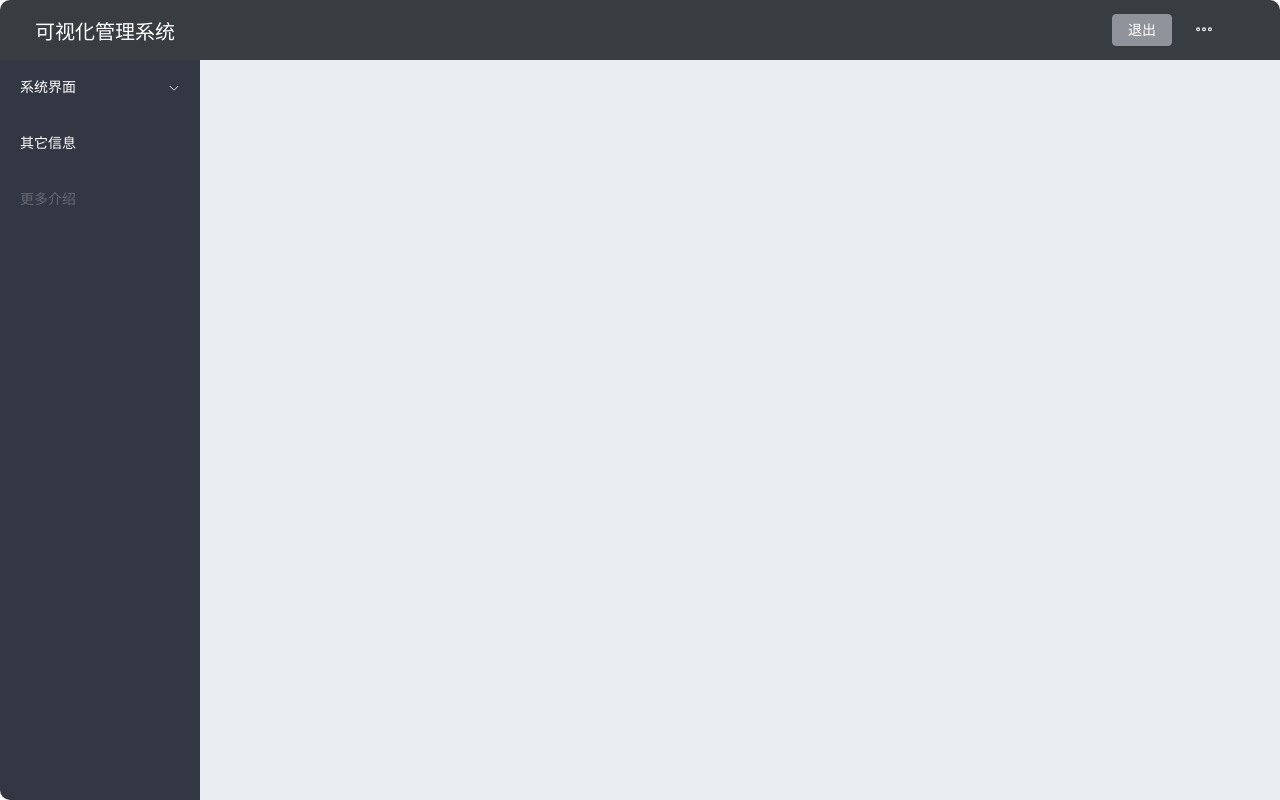
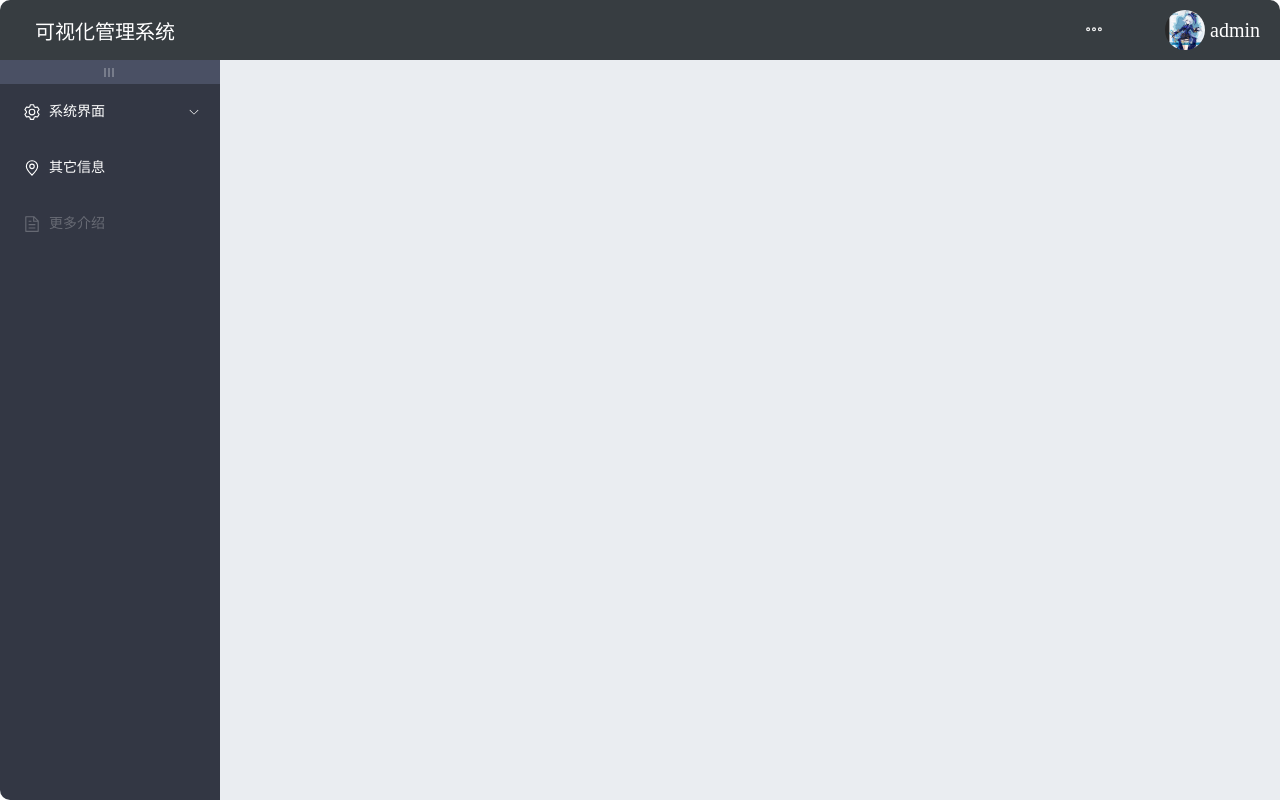
Before and after one commit to gitguoxiangyu/PiConnectPaas, a Vue app: page / in a window 1280 px wide. Built offline with nearby package versions, Linux system fonts and the light colour scheme.

Commit message:
feat：菜单折叠，组件化代码

```diff
--- /dev/null
+++ b/src/components/MainPage/MainHeader.vue
@@ -0,0 +1,151 @@
+<!-- eslint-disable vue/no-reserved-component-names -->
+<template>
+  <div class="head">
+    <div>
+      <span>可视化管理系统</span>
+    </div>
+    <div class="header-right">
+      <el-menu
+        mode="horizontal"
+        background-color="#373d41"
+        text-color="#fff"
+        router
+      >
+        <el-menu-item index="/direction">
+          查看方向
+        </el-menu-item>
+      </el-menu>
+
+      <el-dropdown trigger="hover">
+        <div class="user">
+          <el-avatar
+            :size="40"
+            :src="user.imgUrl"
+            style="margin-right: 5px;"
+          />
+          {{ user.name }}
+        </div>
+        <template #dropdown>
+          <el-dropdown-menu>
+            <el-dropdown-item @click="ownpage">
+              <img
+                src="@/assets/设置.png"
+                alt=""
+                style="
+              width: 20px;
+              height: 20px;
+              margin-left: 5px;
+              vertical-align: middle;
+            "
+              >
+              设置
+            </el-dropdown-item>
+            <el-dropdown-item @click="logout">
+              <img
+                src="@/assets/退出.png"
+                alt=""
+                style="
+              width: 20px;
+              height: 20px;
+              margin-left: 5px;
+              vertical-align: middle;
+            "
+              >
+              退出
+            </el-dropdown-item>
+          </el-dropdown-menu>
+        </template>
+      </el-dropdown>
+    </div>
+  </div>
+</template>
+
+<script lang="ts" setup>
+import { useRouter } from 'vue-router'
+import { ElMessage } from 'element-plus'
+import { reactive } from 'vue'
+const router = useRouter()
+const logout = async (): Promise<void> => {
+  ElMessage({
+    showClose: true,
+    type: 'success',
+    message: '您已退出登录!'
+  })
+  await router.push('/login')
+}
+const ownpage = (): void => {
+  // 设置展示个人信息的页面
+}
+// 假数据
+const user = reactive({
+  name: 'admin',
+  username: '',
+  password: '',
+  imgUrl: 'src/assets/loginlogo.JPG'
+})
+</script>
+
+<style lang="scss" scoped>
+body, html {
+  margin: 0;
+  padding: 0;
+  border: 0;
+}
+
+.el-header {
+  background-color: #373d41;
+  display: flex;
+  justify-content: space-between;
+  padding-left: 20px;
+  align-items: center;
+  color: #fff;
+  font-size: 20px;
+  border-top-left-radius: 10px;  /* 添加圆角属性 */
+  border-top-right-radius: 10px; /* 添加圆角属性 */
+  box-shadow: rgba(204, 219, 232, 0.5) 3px 3px 6px 0px inset, rgba(255, 255, 255, 0.5) -3px -3px 6px 1px inset;
+  padding: 0;
+
+  > div {
+    display: flex;
+    align-items: center;
+
+    span {
+      margin-left: 15px;
+    }
+  }
+}
+
+.el-menu {
+  /* 垂直居中显示 */
+  display: flex;
+  align-items: center;
+  border-bottom: #373d41;
+  /* 移动到顶部栏最右边 */
+  margin-left: auto;
+
+  .router-link-active {
+  text-decoration: none;
+}
+
+a {
+  text-decoration: none;
+}
+}
+
+/* 调整顶部栏的样式 */
+.header-right {
+  /* 调整为垂直居中 */
+  align-items: center;
+  display: flex;
+}
+.el-dropdown{
+  cursor: pointer;
+}
+.user{
+  align-items: center;
+  display: flex;
+  color: #fff;
+  font-size: 20px;
+}
+
+</style>
--- /dev/null
+++ b/src/components/MainPage/MainSideBar.vue
@@ -0,0 +1,95 @@
+<template>
+  <div
+    class="toggle-button"
+    @click="toggleCollapse"
+  >
+    |||
+  </div>
+  <el-menu
+    background-color="#333744"
+    class="el-menu-vertical-demo"
+    active-text-color="#ffd04b"
+    text-color="#fff"
+    router
+    default-active="2"
+    :collapse="isCollapse"
+    @open="handleOpen"
+    @close="handleClose"
+  >
+    <el-sub-menu index="1">
+      <template #title>
+        <el-icon>
+          <Setting />
+        </el-icon>
+        <span> 系统界面
+        </span>
+      </template>
+      <el-menu-item-group title="Group One">
+        <el-menu-item index="/first">
+          界面一
+        </el-menu-item>
+        <el-menu-item index="/second">
+          界面二
+        </el-menu-item>
+      </el-menu-item-group>
+      <el-menu-item-group title="Group Two">
+        <el-menu-item index="/third">
+          界面三
+        </el-menu-item>
+      </el-menu-item-group>
+    </el-sub-menu>
+    <el-menu-item index="/othermes">
+      <el-icon>
+        <Location />
+      </el-icon>
+      <span>  其它信息
+      </span>
+    </el-menu-item>
+    <el-menu-item
+      index="/more"
+      disabled
+    >
+      <el-icon>
+        <Document />
+      </el-icon>
+      <span>更多介绍
+      </span>
+    </el-menu-item>
+  </el-menu>
+</template>
+<script lang="ts" setup>
+import { ref, defineEmits } from 'vue'
+import {
+  Document,
+  Location,
+  Setting
+} from '@element-plus/icons-vue'
+
+const isCollapse = ref(false)
+const handleOpen = (key: string, keyPath: string[]): void => {
+  console.log(key, keyPath)
+}
+const handleClose = (key: string, keyPath: string[]): void => {
+  console.log(key, keyPath)
+}
+const toggleCollapse = (): void => {
+  isCollapse.value = !isCollapse.value // 切换 isCollapse 的值，实现折叠和展开的切换
+  emit('fn')
+}
+
+const emit = defineEmits<(event: 'fn') => void>()
+</script>
+<style lang="scss" scoped>
+.toggle-button{
+  background-color: #4A5064;
+  font-size: 10px;
+  color:#fff;
+  text-align: center;
+  letter-spacing:0.2em;
+  line-height:24px;
+  cursor: pointer;
+}
+.el-menu{
+ border:0!important;
+}
+</style>
--- a/src/view/MainPage.vue
+++ b/src/view/MainPage.vue
@@ -1,67 +1,15 @@
 <template>
   <el-container style="height: 100vh">
     <el-header>
-      <div class="head">
-        <div>
-          <span>可视化管理系统</span>
-        </div>
-        <el-menu
-          mode="horizontal"
-          background-color="#373d41"
-          text-color="#fff"
-          router
-        >
-          <el-button
-            type="info"
-            @click="logout"
-          >
-            退出
-          </el-button>
-          <el-menu-item index="/direction">
-            查看方向
-          </el-menu-item>
-        </el-menu>
-      </div>
+      <!-- 头部组件 -->
+      <MainHeader />
     </el-header>
     <el-container>
-      <el-aside>
-        <el-col :span="24">
-          <el-menu
-            background-color="#333744"
-            class="el-menu-vertical-demo"
-            active-text-color="#ffd04b"
-            text-color="#fff"
-            router
-          >
-            <el-sub-menu index="1">
-              <template #title>
-                <span>系统界面</span>
-              </template>
-              <el-menu-item-group title="Group One">
-                <el-menu-item index="/first">
-                  界面一
-                </el-menu-item>
-                <el-menu-item index="/second">
-                  界面二
-                </el-menu-item>
-              </el-menu-item-group>
-              <el-menu-item-group title="Group Two">
-                <el-menu-item index="/third">
-                  界面三
-                </el-menu-item>
-              </el-menu-item-group>
-            </el-sub-menu>
-            <el-menu-item index="/othermes">
-              <span>其它信息</span>
-            </el-menu-item>
-            <el-menu-item
-              index="/more"
-              disabled
-            >
-              <span>更多介绍</span>
-            </el-menu-item>
-          </el-menu>
-        </el-col>
+      <el-aside :width="collapse ? '65px' : '220px'">
+        <MainSideBar
+          :is-collapse="collapse"
+          @fn="chanNum"
+        />
       </el-aside>
       <el-main>
         <router-view />
@@ -70,28 +18,15 @@
   </el-container>
 </template>
 
-<script lang="ts">
-import { defineComponent } from 'vue'
-import { useRouter } from 'vue-router'
-import { ElMessage } from 'element-plus'
+<script lang="ts" setup>
+import MainHeader from '../components/MainPage/MainHeader.vue'
+import MainSideBar from '../components/MainPage/MainSideBar.vue'
+import { ref } from 'vue'
+const collapse = ref(false)
+const chanNum = (): void => {
+  collapse.value = !collapse.value
+}
 
-export default defineComponent({
-  name: 'MainPage',
-  setup () {
-    const router = useRouter()
-    const logout = async (): Promise<void> => {
-      ElMessage({
-        showClose: true,
-        type: 'success',
-        message: '您已退出登录!'
-      })
-      await router.push('/login')
-    }
-    return {
-      logout
-    }
-  }
-})
 </script>
 
 <style lang="scss" scoped>
@@ -142,13 +77,13 @@ body, html {
 
 .el-aside {
   background-color: #333744;
-  width: 200px;
+  transition: width 0.2s;
   border-bottom-left-radius: 10px;  /* 添加圆角属性 */
+  border:0!important;
 
-  .el-menu {
-    border-right: none;
-    border: 0 !important;
-  }
+}
+.el-menu{
+  border: 0 !important;
 }
 
 .el-main {
@@ -165,10 +100,6 @@ body, html {
   cursor: pointer;
 }
 
-.el-menu {
-  height: 100%;
-}
-
 .router-link-active {
   text-decoration: none;
 }
```
Also changed, not shown: src/components/HelloWorld.vue (deleted, +0 -10 lines), src/assets/设置.png (added), src/assets/退出.png (added).
